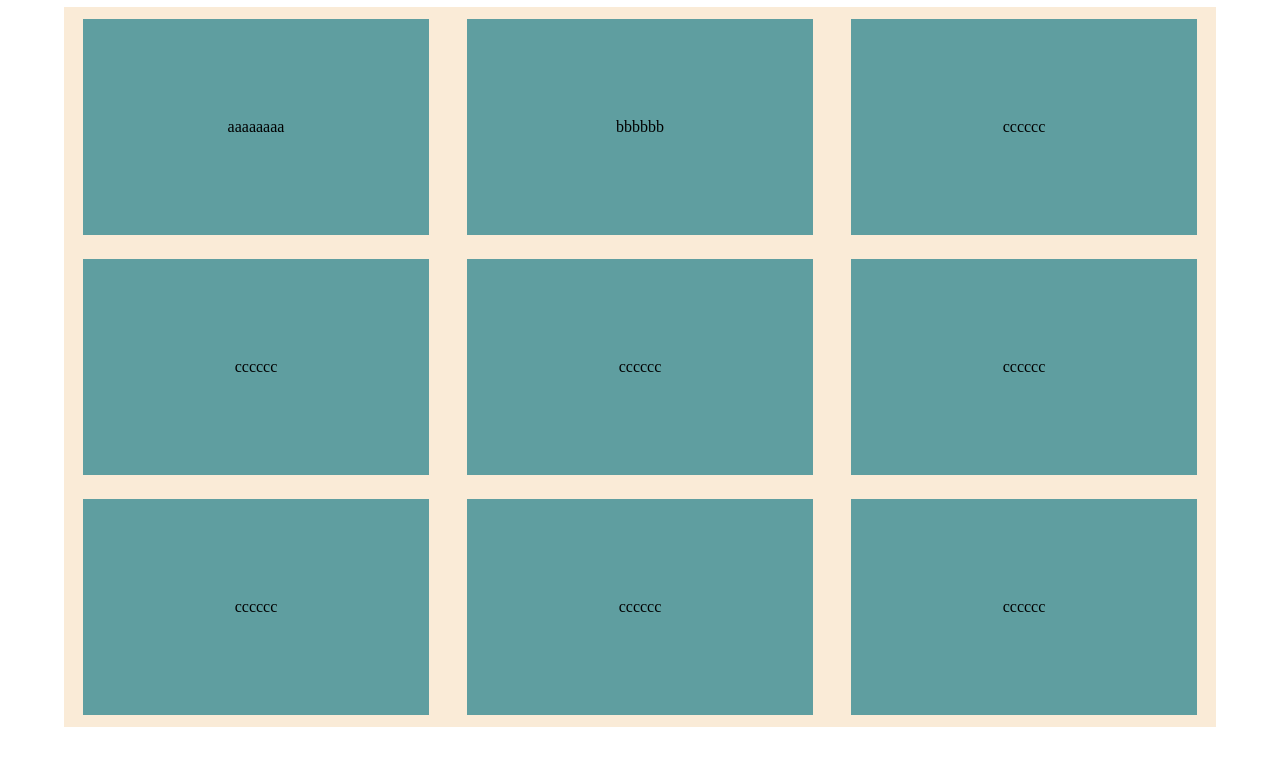
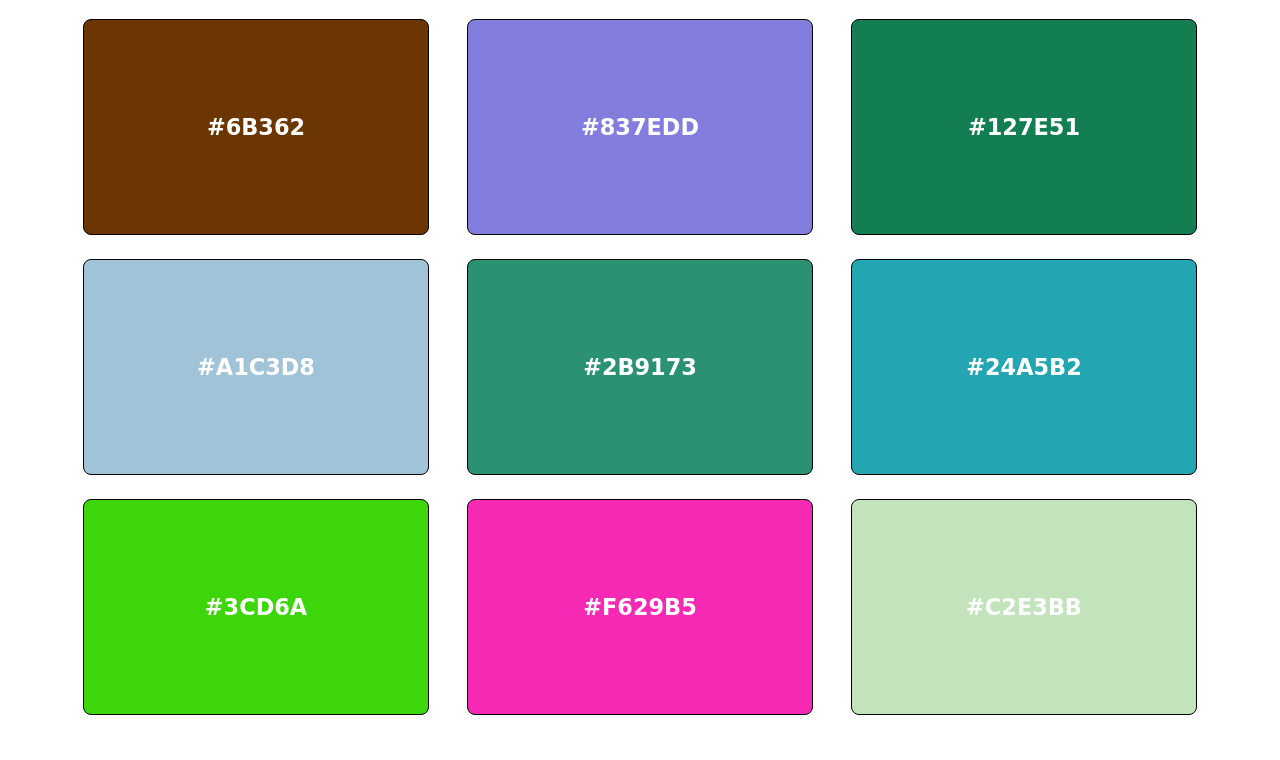
Before and after one commit to fantasma1234/cores_aleatorias, a plain HTML site: page index.html in a window 1280 px wide. Shown: the part 40-800 px from the top of the page. Drawn offline with Linux system fonts and the light colour scheme.

Commit message:
Colocando o script

```diff
--- a/estilo/style.css
+++ b/estilo/style.css
@@ -20,7 +20,6 @@ main {
     margin-top: 10px;
     width: 90%;
     height: 90%;
-    background-color: antiquewhite;
     display: flex;
     flex-wrap: wrap;
 }
@@ -33,4 +32,11 @@ div {
     display: flex;
     justify-content: center;
     align-items: center;
+    text-transform: uppercase;
+    font-weight: bolder;
+    color: white;
+    font-size: 1.4em;
+    border-radius: 8px;
+    border: 1px solid black;
+    font-family: cursive;
 }
--- a/index.html
+++ b/index.html
@@ -6,18 +6,9 @@
     <title>Geração de Cores</title>
     <link rel="stylesheet" href="estilo/style.css">
 </head>
-<body>
+<body onload="cores()">
     <h1>Geração de Cores</h1>
-    <main>
-        <div>aaaaaaaa</div>
-        <div>bbbbbb</div>
-        <div>cccccc</div>
-        <div>cccccc</div>
-        <div>cccccc</div>
-        <div>cccccc</div>
-        <div>cccccc</div>
-        <div>cccccc</div>
-        <div>cccccc</div>
+    <main id="iprincipal">
     </main>
     <script src="js/script.js"></script>
 </body>
--- a/js/script.js
+++ b/js/script.js
@@ -0,0 +1,23 @@
+function cores()
+{
+    let principal = document.querySelector('#iprincipal')
+
+    principal.innerHTML = ''
+
+    for (let index = 0; index < 9; index++) {
+        let cor = document.createElement('div')
+        randomColor(cor)
+        principal.appendChild(cor)
+    }
+}
+
+function randomColor(cor)
+{
+    let red = parseInt(Math.random() * 256)
+    let green = parseInt(Math.random() * 256)
+    let blue = parseInt(Math.random() * 256)
+    let hexadecimal = `#${red.toString(16)}${green.toString(16)}${blue.toString(16)}`
+
+    cor.style.background = `rgb(${red}, ${green}, ${blue})`
+    cor.innerHTML = `${hexadecimal}`
+}
```
